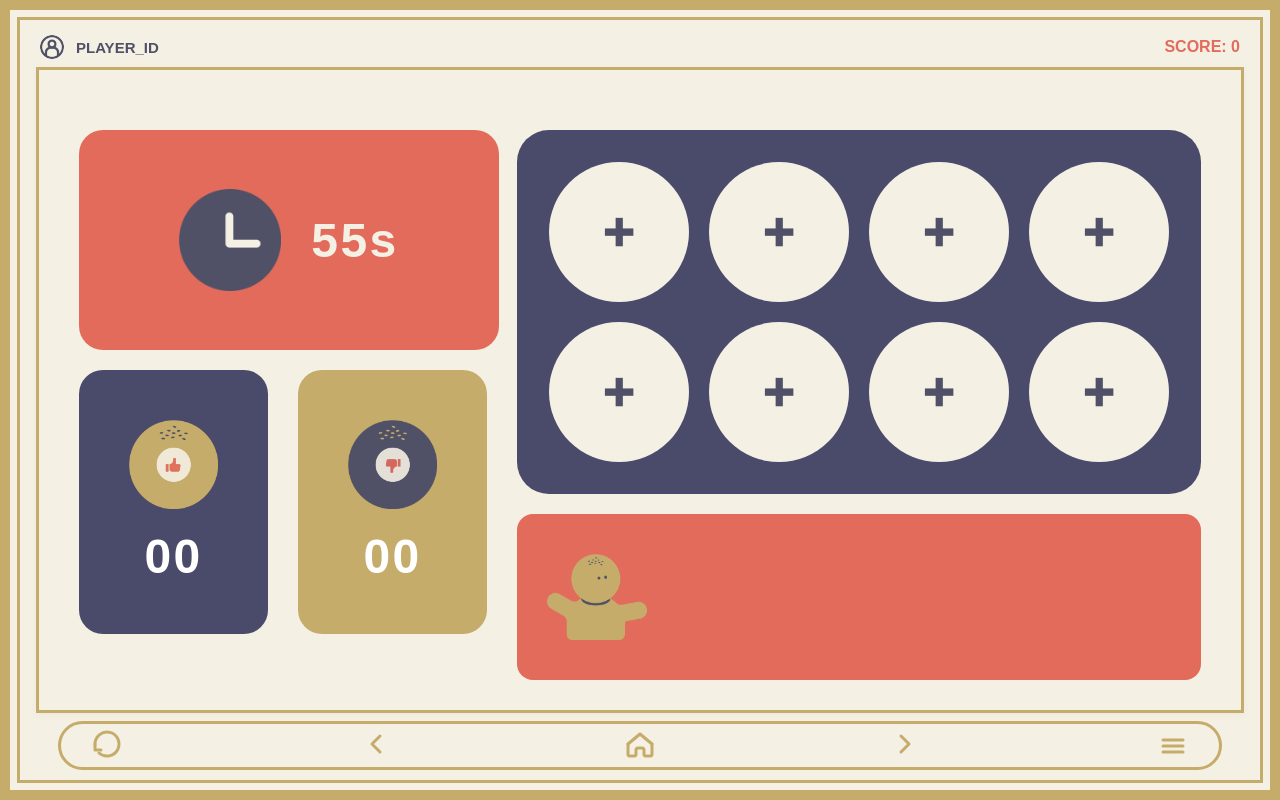
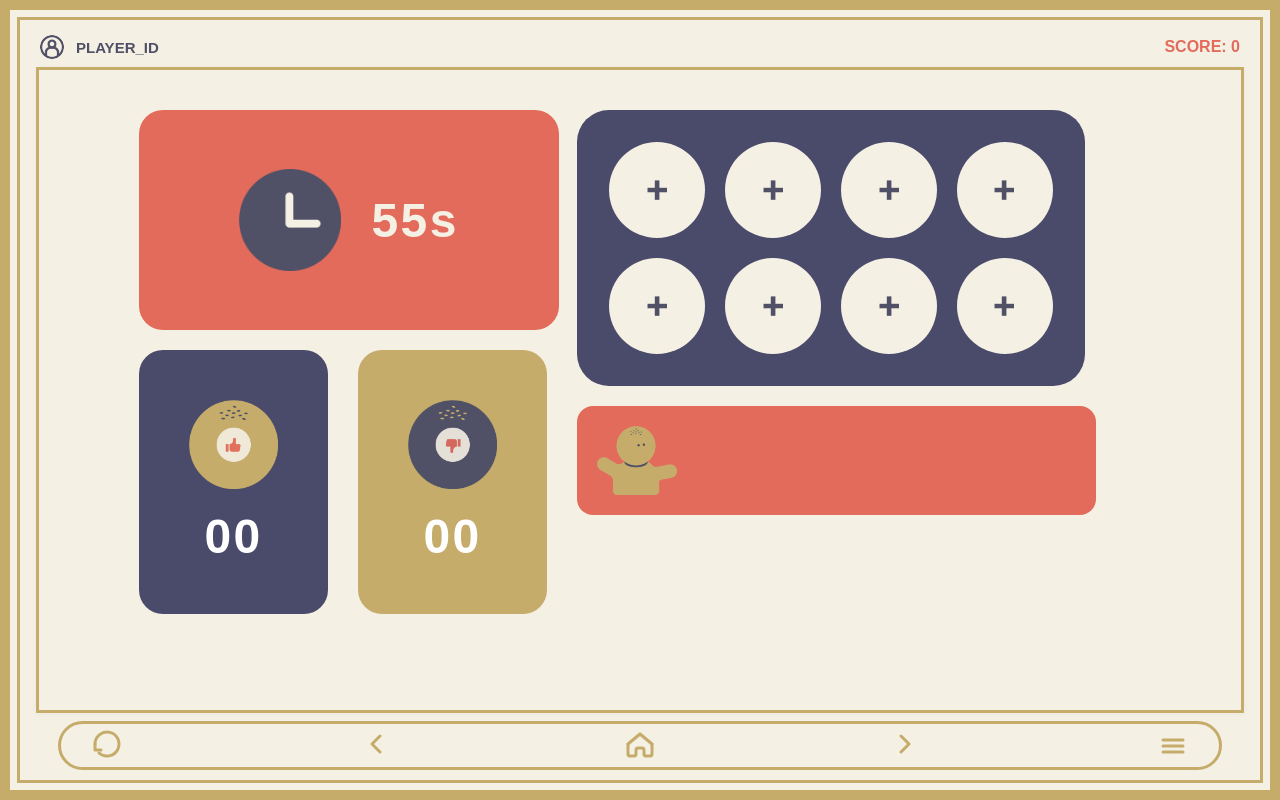
Before and after one commit to 111304047/web_final, a Next.js app: page /game5 in a window 1280 px wide. Built offline with nearby package versions, Linux system fonts and the light colour scheme.

Commit message:
update game5.css

```diff
--- a/src/app/components/game5.css
+++ b/src/app/components/game5.css
@@ -1,13 +1,13 @@
 /* 外包裝：可置中 + RWD */
 .game-wrapper {
-    width: 100%;
+    width: 90%;
     height: 100%;
     display: flex;
     justify-content: center;
     padding: 40px;
     box-sizing: border-box;
     overflow: scroll;
-    /* background: #505166; */
+
 
   }
 
@@ -21,7 +21,7 @@
     width: 100%;
     height: 90%;
     box-sizing: border-box;
-    margin-top: 20px;
+    margin-bottom: 10px;
   }
 
   /* Info panel（左欄） */
@@ -118,8 +118,10 @@
     border-radius: 32px;
     flex: 1;
     box-sizing: border-box;
-    width: 100%;
+    width: 90%;
     max-width: 100%
+
+
   }
 
   .takoyaki-hole {
@@ -157,7 +159,7 @@
 
   .hint-panel {
     background-color:#E36B5B;
-    padding: 40px 30px;
+    padding: 20px 20px;
     border-radius: 16px;
     color:#F5F0E4;
     font-size: 1.2rem;
@@ -168,10 +170,11 @@
     justify-content: center;
     gap: 20px;
     letter-spacing: 0.05em;
+    width: 85%;
   }
 
   .hint-img {
-    width: 100px;
+    width: 80px;
   }
 
   /* 預設：大螢幕顯示跑馬燈，隱藏靜態文字 */
```
